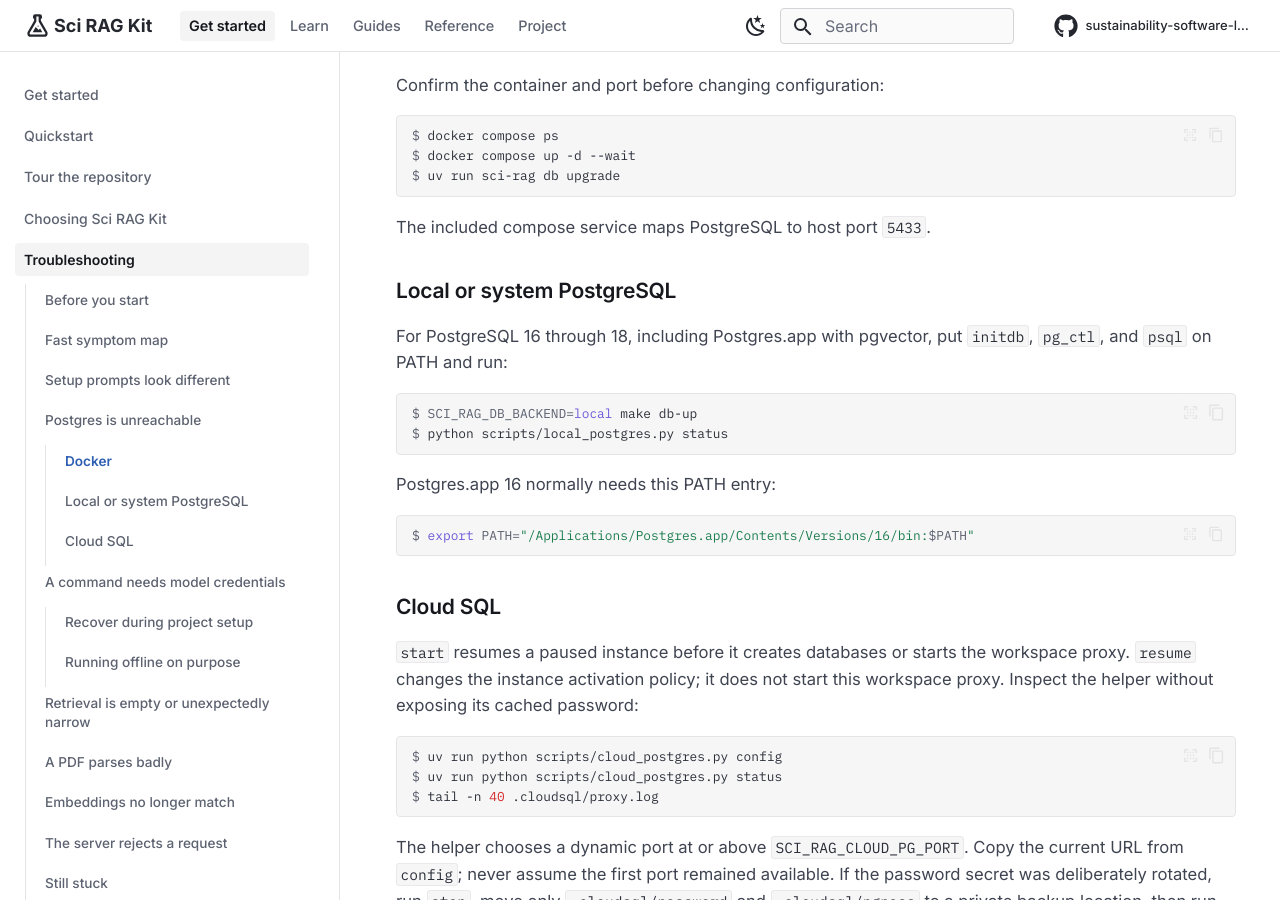
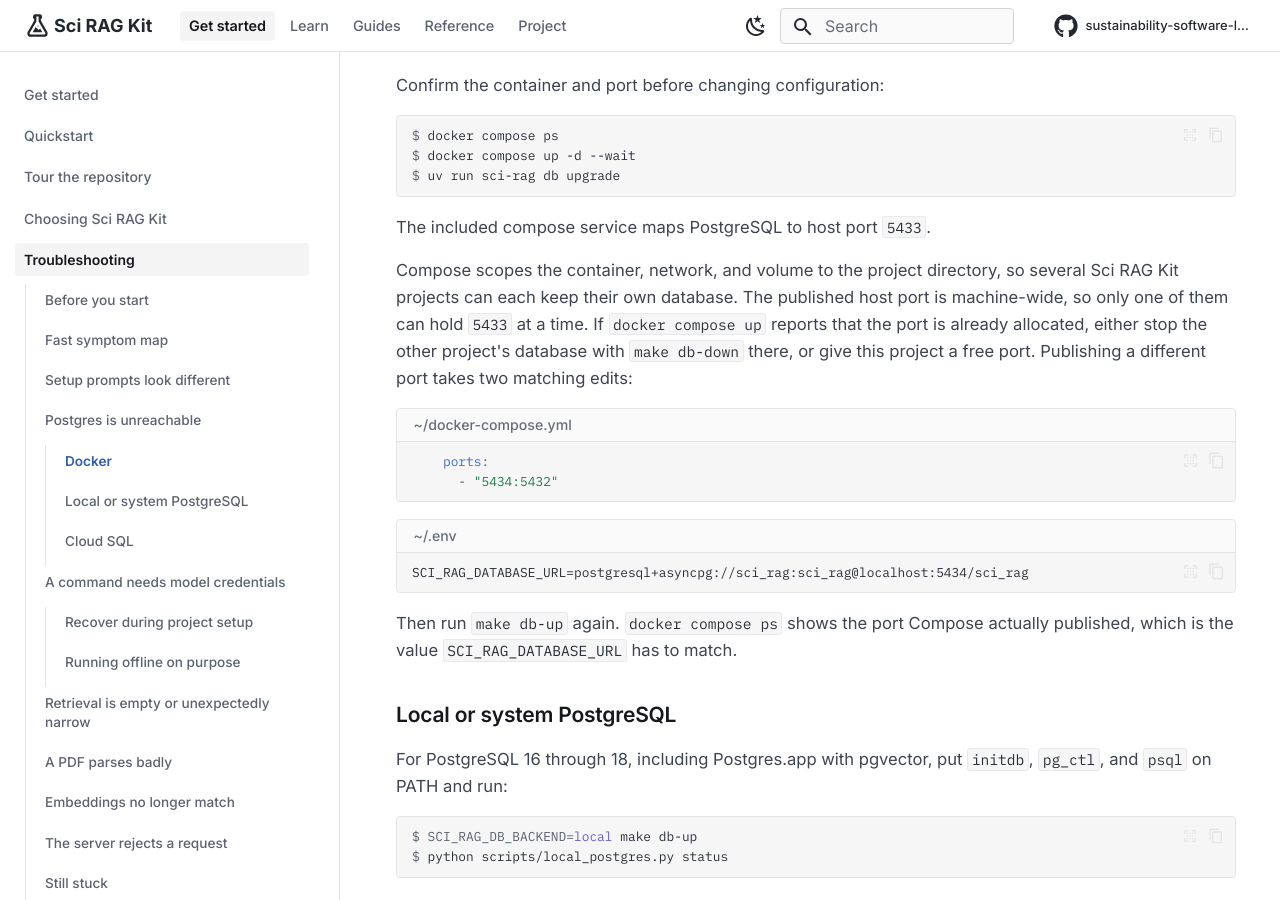
Before and after one commit to sustainability-software-lab/sci-rag-kit, an MkDocs documentation site: the page built from docs/troubleshooting.md, in a window 1280 px wide and 900 px high, scrolled down 2407 px. Built offline with MkDocs 1.6.1 and Material for MkDocs 9.7.7, drawn with Linux system fonts in a browser that asks for light colours; nearby versions of some CDN libraries; library files that are not in the unit come from our copies.

Commit message:
fix(dev): scope the compose database to its own project
Every generated project claimed the process-global container name
sci-rag-db, so a second copy of the template could not start its database
even when nothing was running and port 5433 was free. Docker reserves the
name of a stopped container too, so Compose failed before it reached port
binding.

Removing container_name lets Compose derive the container name from the
project directory, which is already how the network and the named volume
are scoped. The published host port stays machine-wide, so the quickstart
names the condition and troubleshooting shows the two matching edits that
move a project off 5433.

Closes #155

````diff
--- a/docs/troubleshooting.md
+++ b/docs/troubleshooting.md
@@ -82,6 +82,25 @@ $ uv run sci-rag db upgrade
 ```
 
 The included compose service maps PostgreSQL to host port `5433`.
+
+Compose scopes the container, network, and volume to the project directory, so
+several Sci RAG Kit projects can each keep their own database. The published
+host port is machine-wide, so only one of them can hold `5433` at a time. If
+`docker compose up` reports that the port is already allocated, either stop the
+other project's database with `make db-down` there, or give this project a free
+port. Publishing a different port takes two matching edits:
+
+```yaml title="~/docker-compose.yml"
+    ports:
+      - "5434:5432"
+```
+
+```dotenv title="~/.env"
+SCI_RAG_DATABASE_URL=postgresql+asyncpg://sci_rag:sci_rag@localhost:5434/sci_rag
+```
+
+Then run `make db-up` again. `docker compose ps` shows the port Compose
+actually published, which is the value `SCI_RAG_DATABASE_URL` has to match.
 
 ### Local or system PostgreSQL
 
````
Also changed, not shown: docker-compose.yml (+8 -1 lines), docs/quickstart.md (+6 -0 lines), 1 other file.
